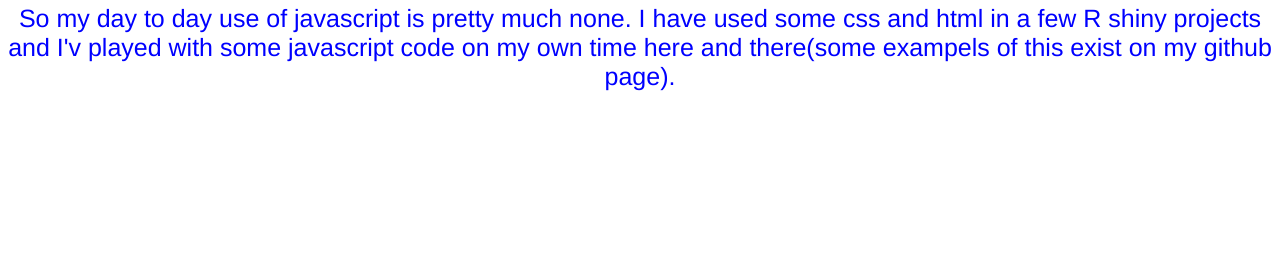
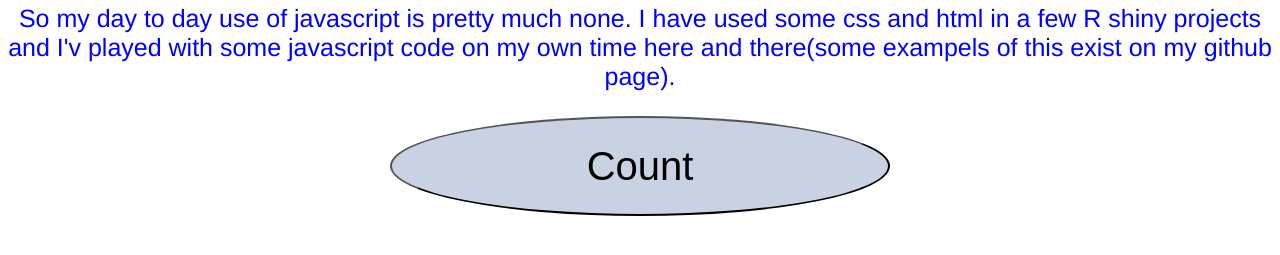
Before and after one commit to ShyGuyPy/Fearless, a plain HTML site: page index.html in a window 1280 px wide. Shown: the part 79-334 px from the top of the page. Drawn offline with Linux system fonts and the light colour scheme.

Commit message:
added an (ugly) button and a function using the count api. I'll want to do some styling, as well as take some time to make sure I better understand how the count api code is working, and that it's doing what I need it to do.
I want to be clear at this point that Javascript is not a language I use
often in my day to day work. I've played with it some on my own(as can
be seen on my github), but I still have much to learn.

```diff
--- a/app.js
+++ b/app.js
@@ -0,0 +1,9 @@
+function clicked() {
+    var xhr = new XMLHttpRequest();
+    xhr.open("GET", "https://api.countapi.xyz/hit/test_site.com/1ccb732e-b55a-4404-ad3f-0f99c02fe44e");
+    xhr.responseType = "json";
+    xhr.onload = function() {
+        alert(`This button has been clicked ${this.response.value} times!`);
+    }
+    xhr.send();
+}
--- a/index.html
+++ b/index.html
@@ -18,7 +18,8 @@
 
   <div>
     <!-- button will live here-->
-  <div>
+    <button class="luke_btn" onclick="clicked()">Count</button>
+  </div>
 
 </body>
 </html>
--- a/main.css
+++ b/main.css
@@ -8,3 +8,12 @@
   text-align: center;
   font-family: Helvetica;
 }
+
+.luke_btn {
+
+  font-size:40px;
+  height: 100px;
+  width: 500px;
+  border-radius: 75%;
+  background-color: #c8d2e3;
+}
```
